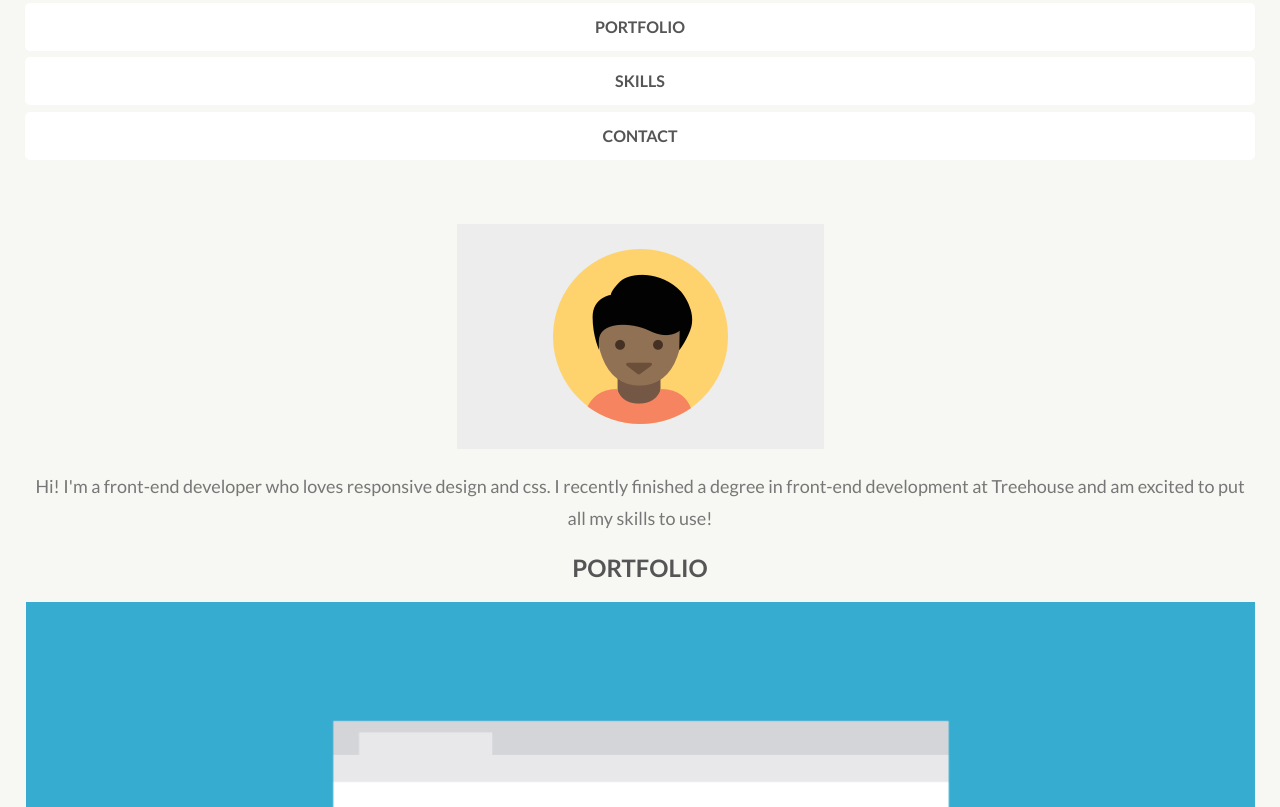
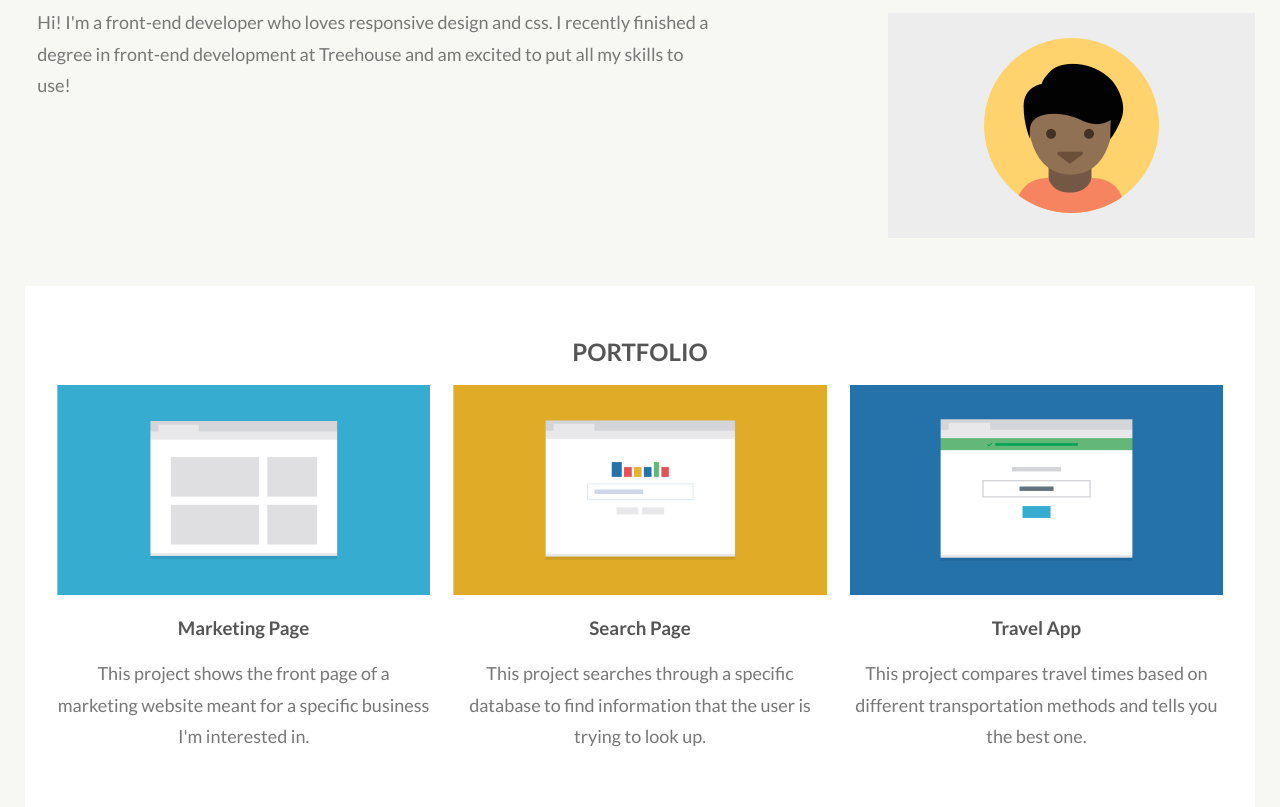
Before and after one commit to randyL78/responsive-layout-3, a plain HTML site: page index.html in a window 1280 px wide. Shown: the part 131-938 px from the top of the page. Drawn offline with Linux system fonts and the light colour scheme.

Commit message:
add desktop styles

```diff
--- a/css/style.css
+++ b/css/style.css
@@ -15,7 +15,11 @@ p {
   color: #777;
 }
 
-
+.clearfix::after {
+  content: "";
+  display: table;
+  clear: both;
+}
 
 body {
   padding: 0 25px;
@@ -38,14 +42,28 @@ header nav a {
   font-weight: 700;
   width: 100%;
   line-height: 3em;
-  background: #fff;
+  background-color: #fff;
   margin-top: .4em;
   text-decoration: none;
   border-radius: 5px;
 }
 
+
+
 main {
   text-align: center;
+}
+
+section {
+  padding: 2em;
+}
+
+section:nth-of-type(1) {
+  background-color: #fff;
+}
+
+section:nth-of-type(2) {
+  background-color: #dcf;
 }
 
 article img {
@@ -60,11 +78,12 @@ article img {
 
 #skills ul li {
  display: inline-block;
- min-width: 50px;
+ min-width: 60px;
  border-radius: 1em;
  padding: .25em;
  margin: 0 .25em;
- color: #eee;
+ color: #fff;
+ font-family: 'Lato', sans-serif;
 }
 
 #skills ul li:nth-child(1) {
@@ -76,7 +95,7 @@ article img {
 }
 
 #skills ul li:nth-child(3) {
-  background-color: rgb(176, 179, 10);
+  background-color: rgb(196, 199, 80);
 }
 
 footer p {
@@ -84,7 +103,7 @@ footer p {
   font-weight: 700;
 }
 
-footer a {
+footer a, footer nav {
   margin-top: 1em;
   float: right;
   text-decoration: none;
@@ -97,3 +116,92 @@ footer a {
 footer nav {
   display: none;
 }
+
+@media screen and (min-width: 768px) {
+
+  header nav a {
+    display: inline-block;
+    min-width: 125px;
+    width: initial;
+    background-color: initial;
+  }
+
+  header img {
+    float: right;
+    margin-bottom: 3em;
+    max-width: 40%;
+  }
+
+  header p {
+    width: 55%;
+    float: left;
+    margin: 3.25em 1%;
+    text-align: left;
+  }
+
+  article {
+    width: 49%;
+    float: left;
+    min-height: 425px;
+  }
+
+  article:nth-of-type(even) {
+    margin-left: 2%;
+  }
+
+  #contact {
+    max-width: 600px;
+    margin: auto;
+  }
+
+  footer > a {
+    display: none;
+  }
+
+  footer nav {
+    display: block;
+  }
+
+  footer nav a {
+    text-align: center;
+    float: left;
+    margin: 0;
+    min-width: 100px;
+  }
+}
+
+
+@media screen and (min-width: 1024px) {
+
+  body {
+    max-width: 1400px;
+    margin: auto;
+  }
+
+  header {
+    text-align: left;
+  }
+
+  header h1 {
+    float: left;
+  }
+
+  header nav {
+    float: right;
+    text-align: center;
+    margin: .67em 0;
+  }
+
+  article {
+    width: 32%;
+  }
+
+  article:nth-of-type(even) {
+    margin-left: initial;
+  }
+
+  article:nth-of-type(3n + 2),
+  article:nth-of-type(3n + 3) {
+    margin-left: 2%;
+  }
+}
--- a/index.html
+++ b/index.html
@@ -9,7 +9,8 @@
     <link href="https://fonts.googleapis.com/css?family=Lato:400,700" rel="stylesheet">
   </head>
   <body id="home">
-    <header>
+    <header class="clearfix">
+        <div class="clearfix">
           <h1>Student Name</h1>
           <nav>
             <a href="#home">Home</a>
@@ -17,11 +18,12 @@
             <a href="#skills">Skills</a>
             <a href="#contact">Contact</a>
           </nav>
+        </div>
         <img src="images/responsive-layout-profile.png" alt="picture of Student">
         <p>Hi! I'm a front-end developer who loves responsive design and css. I recently finished a degree in front-end development at Treehouse and am excited to put all my skills to use!</p>
     </header>
     <main>
-      <section id="portfolio" >
+      <section id="portfolio" class="clearfix" >
         <h2>Portfolio</h2>
         <article>
           <img src="images/portfolio-1.png" alt="">
```
Lines whose indentation alone changed are shown as unchanged.
